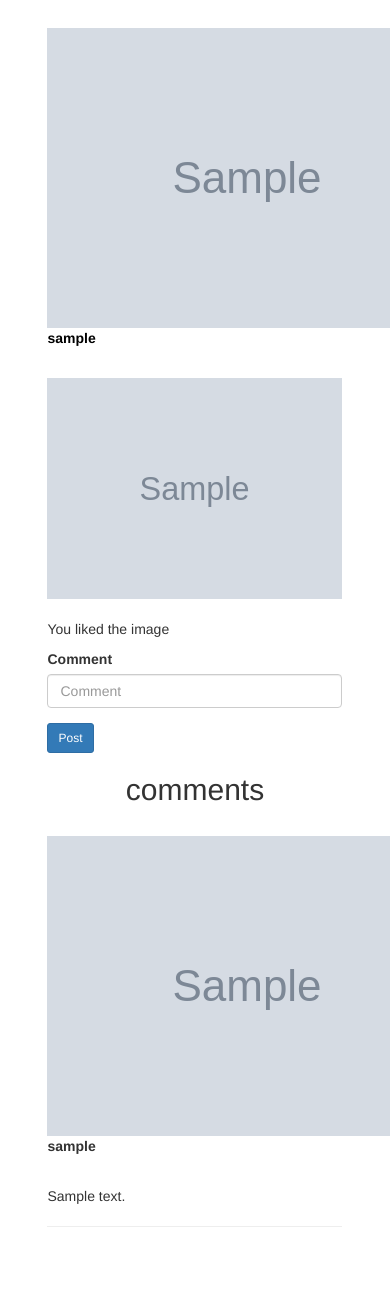
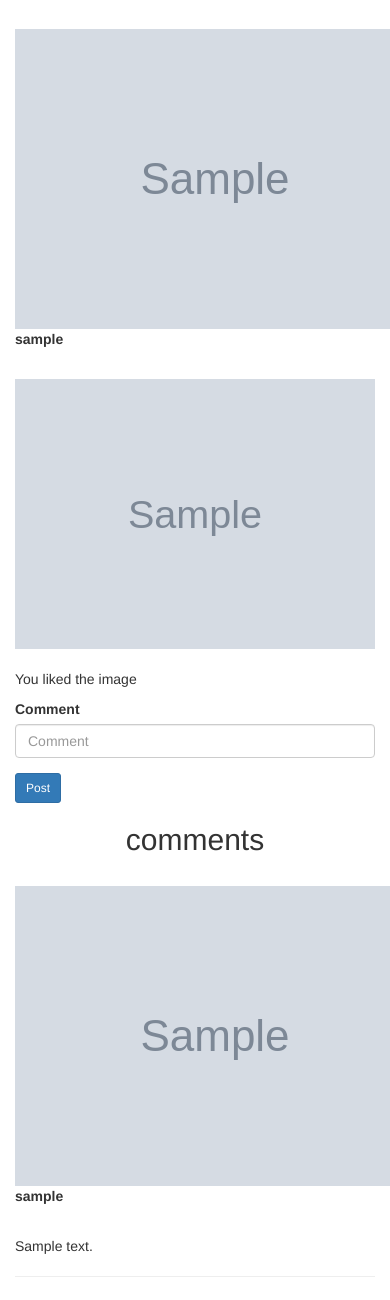
Before and after one commit to Brightmuk/B-instagram, a Django app: page /comment/1 in a window 390 px wide; the page is wider, and only the part inside the window is pictured. Shown: the part 73-1373 px from the top of that part. Before the commit the page ends 1300 px from the top of that part, so only its background shows below. Run offline with Django 3.2, Linux system fonts and the light colour scheme; a user stored in the database is signed in; tables that the repository leaves empty hold one stand-in row (values such as "Sample post"); grey boxes marked "Sample" are stand-in pictures; parts of the project's set-up code (start-up, migrations or seed data) failed here and were passed over; some libraries are stand-ins or nearby versions; some web fonts are replaced.

Commit message:
Correct  errors on how instances were called for in templates

```diff
--- a/instagram/models.py
+++ b/instagram/models.py
@@ -79,5 +79,6 @@ class Like(models.Model):
         return 'Like: ' + self.user.username + ' ' + self.post.title
 
 class Followers(models.Model):
-    user = models.CharField(max_length=20)
-    follower = models.CharField(max_length=20)
+    user = models.CharField(max_length=15)
+    follower = models.CharField(max_length=15)
+    following = models.CharField(max_length=15)
--- a/instagram/templates/comments.html
+++ b/instagram/templates/comments.html
@@ -12,7 +12,7 @@
   <title>New Comment</title>
   {{form.media}}
   {% load bootstrap3 %} {% load staticfiles %}
-{% block styles %} {% bootstrap_css %}
+  {% block styles %} {% bootstrap_css %}
   <link rel="stylesheet" href="{% static 'css/styles.css' %}">
   <link href="https://fonts.googleapis.com/css?family=Aguafina+Script|Dancing+Script|Lobster|Niconne|Pacifico|Righteous|Satisfy&display=swap" rel="stylesheet">
   {% endblock %}
@@ -22,12 +22,12 @@
 <body>
 <div class="container" style="margin-top:50px;margin-bottom:50px;">
     <div class="row">
-        <div class="col-md-2 col-sm-2 col-xs-1"></div>
-    <div class="col-md-8 col-sm-8 col-xs-10">
+        <div class="col-md-2 col-sm-1 "></div>
+    <div class="col-md-8 col-sm-10 col-xs-12">
         <div class="card">
-                <a style="text-decoration:none;color:black"href="profile/{{user.id}}">
-                    <p><img class="post" src="{{image.profile.profile_pic.url}}"><strong>{{image.owner}}</strong></p><br>
-                        </a>
+
+          <p><img class="post" src="{{image.profile.profile_pic.url}}"><strong>{{image.owner}}</strong></p><br>
+
         <img class="img-responsive" src="{{image.image.url}}"><br>
         {% if likes %}
         <p>You liked the image</p>
@@ -43,22 +43,19 @@
         </div>
     <h2 class="text-center com">comments</h2><br>
     {% for comment in comments %}
-    <img class="post2" src="{{image.profile.profile_pic.url}}"><strong>{{image.owner}}</strong></p><br>
+    <img class="post2" src="{{comment.user.profile.profile_pic.url}}"><strong>{{comment.user.username}}</strong></p><br>
     <p class="ment">{{comment.comment}}</p>
     <hr>
     {% endfor %}
 
 
   </div>
-  <div class="col-md-3 col-sm-2"></div>
-
-</div>
 
    {% block scripts %}
   <script src="https://ajax.googleapis.com/ajax/libs/jquery/3.2.1/jquery.min.js"></script>
   {% bootstrap_javascript %} {% endblock %}
 
-  <div class="col-md-2 col-sm-2 col-xs-1"></div>
+  <div class="col-md-2 col-sm-1"></div>
 </div>
 
 </div>
--- a/instagram/templates/index.html
+++ b/instagram/templates/index.html
@@ -6,8 +6,8 @@
 
     <div class="container "id="con">
         <br>
-        <div class="col-md-1  "></div>
-        <div class="col-md-7 col-sm-9 col-xs-12">
+        <div class="col-md-2 col-sm-1 "></div>
+        <div class="col-md-8 col-sm-10 col-xs-12">
 
 
             {% for image in images %}
@@ -26,7 +26,7 @@
            <br>
             {% endfor %}
         </div>
-
+        <di class="col-md- col-sm-1"></di>
         </div>
     </div>
 
--- a/instagram/templates/profile/profile.html
+++ b/instagram/templates/profile/profile.html
@@ -15,7 +15,7 @@
 
        <h3 class="name">{{user.username}}</h3>
       <hr>
-       <p class="ff">followers <strong>04 </strong> following <strong>330</strong></p>
+       <p class="ff">followers <strong>0 </strong> following <strong>0</strong></p>
 
        <p class="bio">{{profile.bio }}</p>
 
@@ -23,7 +23,7 @@
        {% if request.user == user %}
       <p class="btn btn-default"> <a style="text-decoration:none;color:black" href="{% url 'update_profile' user.id %}">Edit profile</a></p>
       {% else %}
-      <!-- <p class="btn btn-primary btn-xs"> <a style="text-decoration:none;color:white" href="follow/{{user.username}}"> Follow </a></p> -->
+      <p class="btn btn-primary btn-xs"> <a style="text-decoration:none;color:white" href="#"> Follow </a></p>
 
           {% endif %}
 
--- a/instagram/templates/profile/update_profile.html
+++ b/instagram/templates/profile/update_profile.html
@@ -1,4 +1,3 @@
-
 
 <body>
 
--- a/instagram/urls.py
+++ b/instagram/urls.py
@@ -12,7 +12,7 @@ urlpatterns=[
     url(r'^comment/(\d+)$', views.comment, name='comment'),
     url(r'^comment/like/(\d+)$',views.like_pic,name="like"),
     url(r'^image/update/(\d+)$',views.update_image,name='update_image'),
-    # url(r'^profile/follow/(\w+)$', views.follow, name='follow')
+    url(r'^profile/follow/(\d+)$', views.follow, name='follow')
 ]
 if settings.DEBUG:
     urlpatterns+= static(settings.MEDIA_URL, document_root = settings.MEDIA_ROOT)
--- a/instagram/views.py
+++ b/instagram/views.py
@@ -5,7 +5,7 @@ from django.shortcuts import render,redirect
 from .models import Image,Profile,Like,Followers,Comment
 from django.contrib.auth.models import User
 from django.contrib.auth.decorators import login_required
-from .forms import UpdateProfileForm,PostImage,CommentForm,UpdateImage,FollowForm
+from .forms import UpdateProfileForm,PostImage,CommentForm,UpdateImage
 from django.core.exceptions import ObjectDoesNotExist
 
 @login_required(login_url='/accounts/login/')
@@ -106,13 +106,14 @@ def like_pic(request, pic_id):
     image = Image.objects.get(id=pic_id)
     new_like = Like(post=image,user=current_user)
     new_like.save()
-    return redirect(home)
+    return redirect(comment,image.id)
 
 def follow(request,user_id):
-    res = AjaxFollow(request.Get,request.user)
-
-    context = { 'ajax_output': ajax_output()}
-    return render(request,'profile.html',context)
+    current_user = request.user
+    to_follow = Profile.objects.get(user_id=user_id)
+    new_profile = Profile(user_id=to_follow,followers=current_user.id,following=to_follow)
+    new_profile.save()
+    return redirect(home)
 
 @login_required(login_url='/accounts/login/')
 def update_image(request,id):
@@ -129,18 +130,3 @@ def update_image(request,id):
         form = UpdateImage()
 
     return render(request,'update_image.html',{'user':current_user,'form':form,"image":image})
-
-# @login_required(login_url='/accounts/login/')
-# def follow(request,username):
-#     current = request.user
-#     to_follow = User.objects.get(username=username)
-#     form = FollowForm()
-#     if request.method == 'POST':
-#         form = FollowForm(request.POST)
-#         if form.is_valid():
-#             profile = form.save(commit=False)
-#             profile.follower = current
-#             profile.user = current
-#             profile.save()
-#             return redirect(home)
-#     return render(request, 'profile/profile.html',{"form":form})
```
